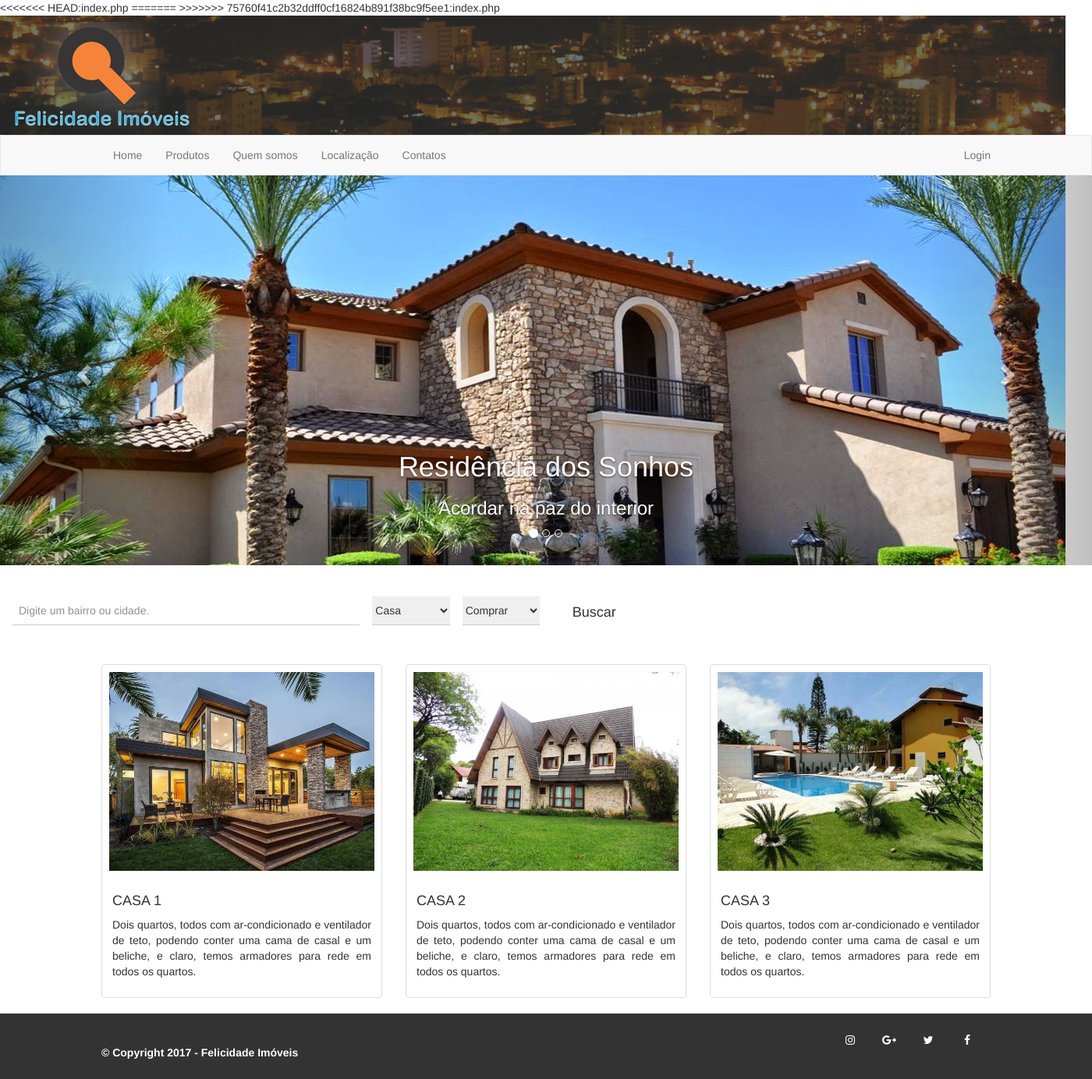
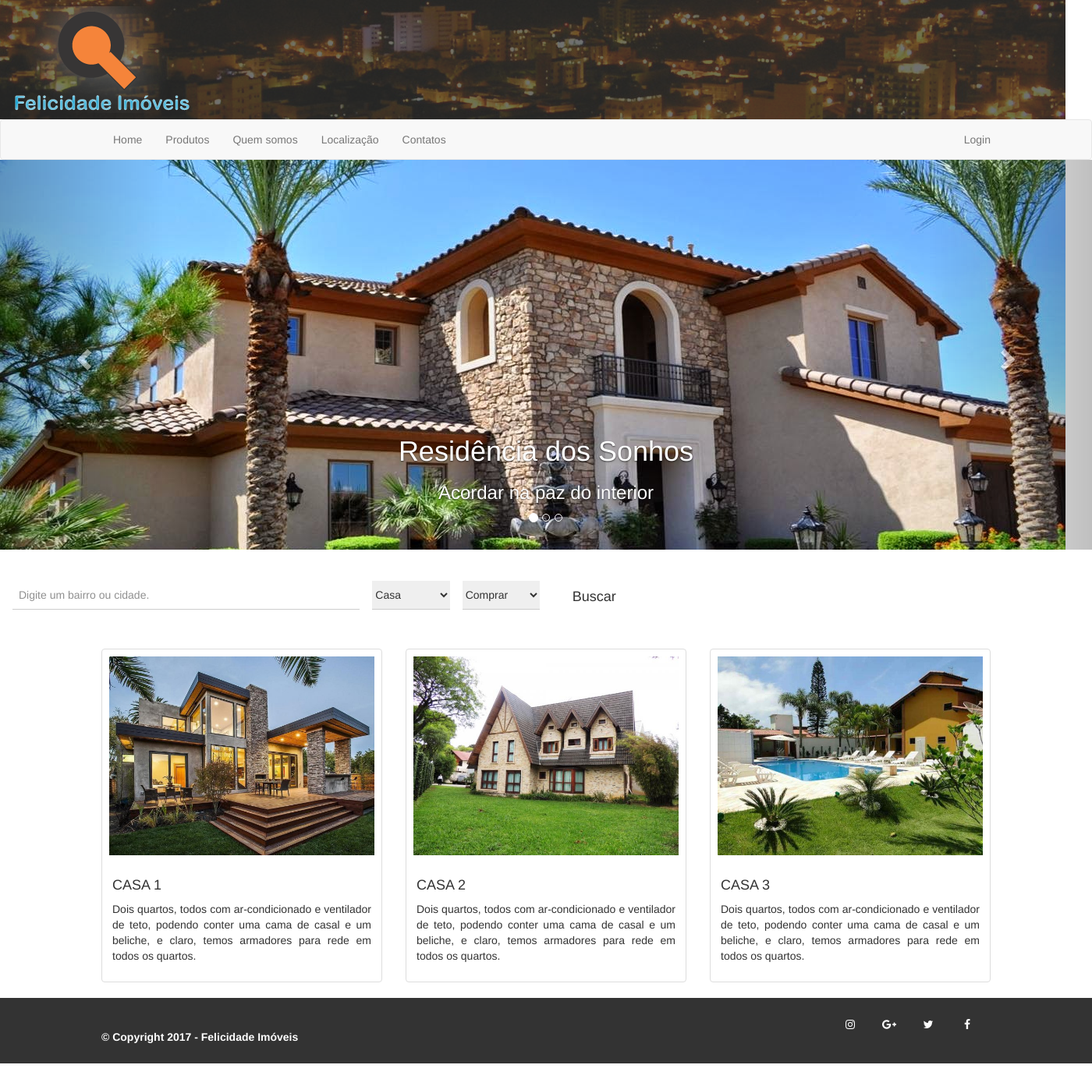
Before and after one commit to pedrohsreis/projeto3, a PHP site: page /Code3/ in a window 1400 px wide. Shown: the whole page at 78% size. Run offline with PHP 8.4, Linux system fonts and the light colour scheme; some libraries are stand-ins or nearby versions.

Commit message:
resolvendo conflitos na home

```diff
--- a/index.php
+++ b/index.php
@@ -3,11 +3,6 @@
 <head>
 	<meta charset="UTF-8">
 	<title>Felicidade Imóveis</title>
-<<<<<<< HEAD:index.php
-	<meta name="description" content="Descrição 156 carcteres">
-	<meta name="viewport" content="width=device-width, initial-scale=1.0">
-=======
->>>>>>> 75760f41c2b32ddff0cf16824b891f38bc9f5ee1:index.php
 	<link rel="stylesheet" href="css/reset.css">
 	<link rel="stylesheet" href="bootstrap/css/bootstrap.min.css">
 	<link rel="stylesheet" href="css/home.css">
```
